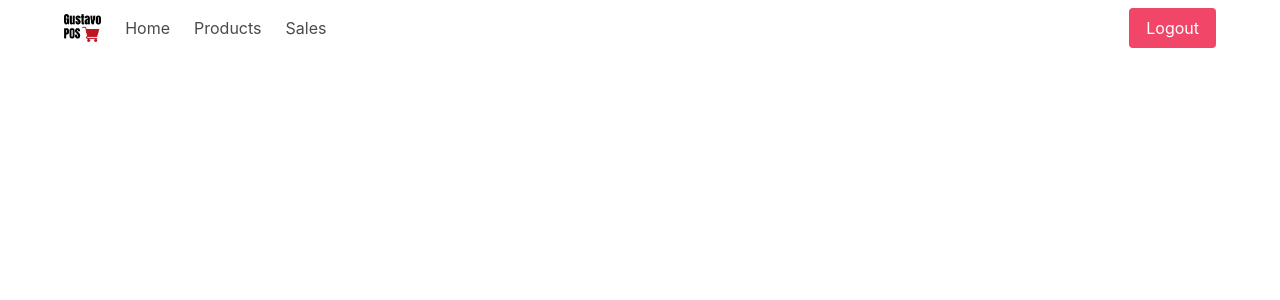
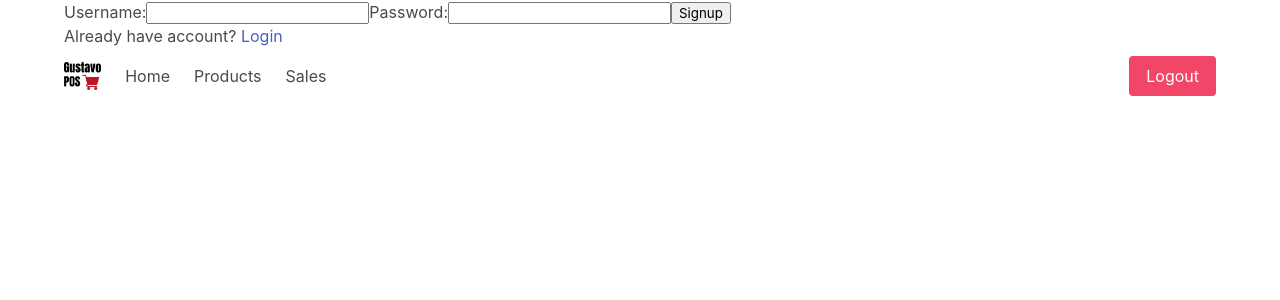
Before and after one commit to gusocb/Project-3-Frontend, a React (Create React App) app: page /signup in a window 1280 px wide. Shown: the top 300 px of the page. Built offline with nearby package versions, Linux system fonts and the light colour scheme.

Commit message:
signup component working

```diff
--- a/src/App.js
+++ b/src/App.js
@@ -11,11 +11,14 @@
 import ProductDetail from './components/Products/ProductDetail'
 import ProductUpdate from './components/Products/ProductUpdate'
 import SalesSearch from './components/sales/SalesSearch'
+import Signup from './components/auth/Signup';
+
 
 function App() {
   return (
     <Router>
       <div className='container'>
+        <Route exact path="/signup" component={Signup}/>
         <NavBar/>
         <Route path='/' exact component={Home} />
         <Route path='/products' exact component={ProductList} />
--- /dev/null
+++ b/src/components/auth/Signup.js
@@ -0,0 +1,57 @@
+import React, { Component } from 'react';
+import AuthService from './auth-services';
+import { Link } from 'react-router-dom';
+
+
+class Signup extends Component {
+  constructor(props){
+    super(props);
+    this.state = { username: '', password: '' };
+    this.service = new AuthService();
+  }
+
+  handleFormSubmit = (event) => {
+    event.preventDefault();
+    const username = this.state.username;
+    const password = this.state.password;
+
+    this.service.signup(username, password)
+    .then( response => {
+        this.setState({
+            username: "",
+            password: "",
+        });
+        // this.props.getUser(response)
+    })
+    .catch( error => console.log(error) )
+  }
+
+  handleChange = (event) => {
+    const {name, value} = event.target;
+    this.setState({[name]: value});
+  }
+
+
+  render(){
+    return(
+      <div>
+        <form onSubmit={this.handleFormSubmit}>
+          <label>Username:</label>
+          <input type="text" name="username" value={this.state.username} onChange={ e => this.handleChange(e)}/>
+
+          <label>Password:</label>
+          <input name="password" value={this.state.password} onChange={ e => this.handleChange(e)} />
+
+          <input type="submit" value="Signup" />
+        </form>
+
+        <p>Already have account?
+            <Link to={"/"}> Login</Link>
+        </p>
+
+      </div>
+    )
+  }
+}
+
+export default Signup;
--- /dev/null
+++ b/src/components/auth/auth-services.js
@@ -0,0 +1,19 @@
+import axios from 'axios';
+
+class AuthService {
+  constructor() {
+    let service = axios.create({
+      baseURL: 'http://localhost:5000/api',
+      withCredentials: true
+    });
+    this.service = service;
+  }
+
+  signup = (username, password) => {
+    return this.service.post('/signup', {username, password})
+    .then(response => response.data)
+  }
+
+}
+
+export default AuthService;
```
